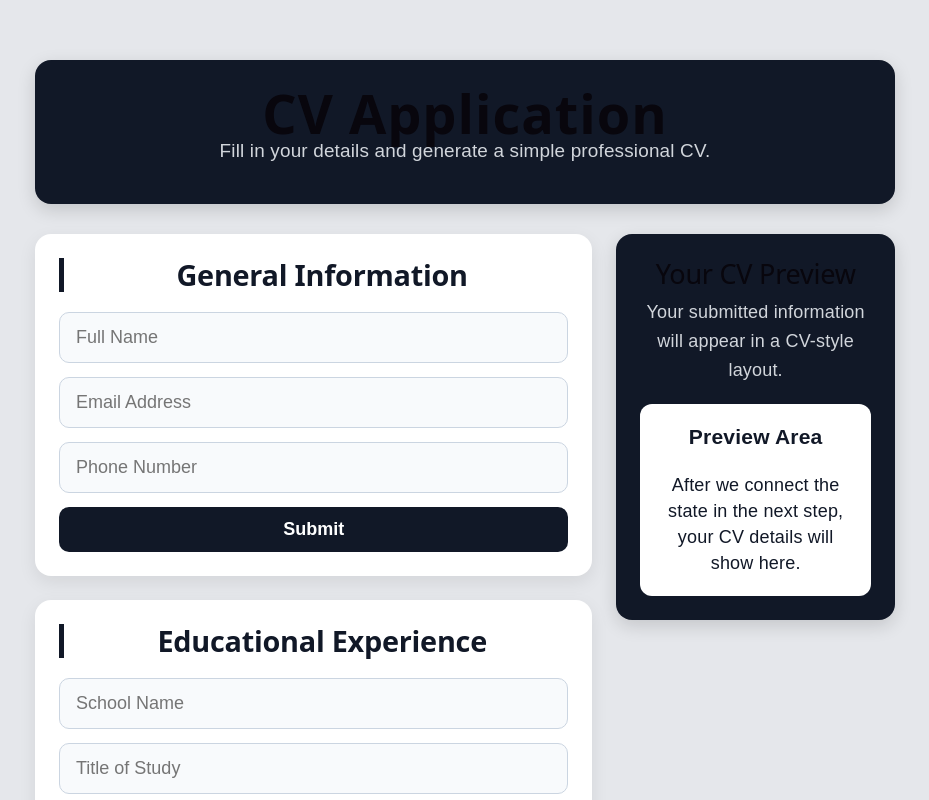
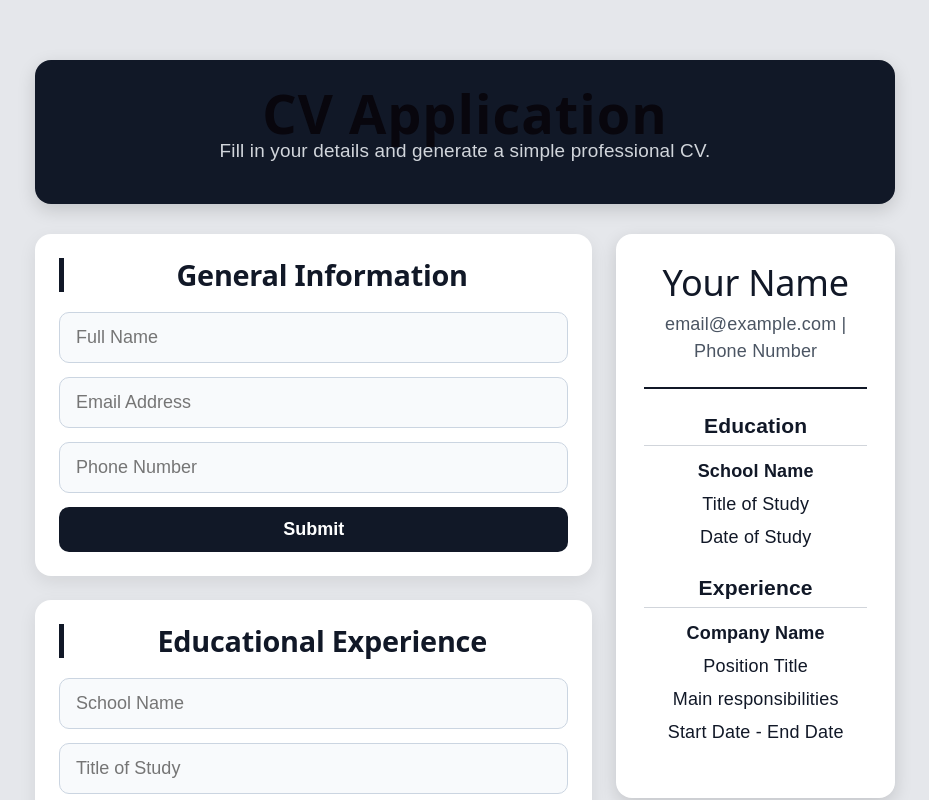
Before and after one commit to BUSISWABILIBILI/cv-application, a React (Vite) app: page / in a window 1280 px wide. Shown: the top 800 px of the page, without its empty margins (175-1104 px from the left). Built offline with nearby package versions, Linux system fonts and the light colour scheme.

Commit message:
feat: display live CV preview data

```diff
--- a/src/components/CVPreview.jsx
+++ b/src/components/CVPreview.jsx
@@ -1,19 +1,42 @@
 import "../styles/CVPreview.css";
 
-export default function CVPreview() {
+export default function CVPreview({
+  generalInfo,
+  educationInfo,
+  experienceInfo,
+}) {
   return (
     <aside className="cv-preview">
-      <div className="cv-preview-header">
-        <h2>Your CV Preview</h2>
-        <p>Your submitted information will appear in a CV-style layout.</p>
-      </div>
+      <div className="cv-document">
+        <header className="cv-document-header">
+          <h2>{generalInfo.name || "Your Name"}</h2>
+          <p>
+            {generalInfo.email || "email@example.com"} |{" "}
+            {generalInfo.phone || "Phone Number"}
+          </p>
+        </header>
 
-      <div className="cv-preview-card">
-        <h3>Preview Area</h3>
-        <p>
-          After we connect the state in the next step, your CV details will show
-          here.
-        </p>
+        <section>
+          <h3>Education</h3>
+          <p>
+            <strong>{educationInfo.school || "School Name"}</strong>
+          </p>
+          <p>{educationInfo.studyTitle || "Title of Study"}</p>
+          <p>{educationInfo.studyDate || "Date of Study"}</p>
+        </section>
+
+        <section>
+          <h3>Experience</h3>
+          <p>
+            <strong>{experienceInfo.company || "Company Name"}</strong>
+          </p>
+          <p>{experienceInfo.position || "Position Title"}</p>
+          <p>{experienceInfo.responsibilities || "Main responsibilities"}</p>
+          <p>
+            {experienceInfo.startDate || "Start Date"} -{" "}
+            {experienceInfo.endDate || "End Date"}
+          </p>
+        </section>
       </div>
     </aside>
   );
--- a/src/styles/CVPreview.css
+++ b/src/styles/CVPreview.css
@@ -1,31 +1,53 @@
 .cv-preview {
-  background-color: #111827;
-  color: white;
-  padding: 24px;
-  border-radius: 16px;
   position: sticky;
   top: 20px;
+}
+
+.cv-document {
+  background-color: white;
+  color: #111827;
+  padding: 28px;
+  border-radius: 16px;
+  min-height: 500px;
   box-shadow: 0 6px 18px rgba(0, 0, 0, 0.14);
 }
 
-.cv-preview-header h2 {
-  margin-top: 0;
-  font-size: 1.5rem;
+.cv-document-header {
+  text-align: center;
+  border-bottom: 2px solid #111827;
+  padding-bottom: 16px;
+  margin-bottom: 24px;
 }
 
-.cv-preview-header p {
-  color: #d1d5db;
-  line-height: 1.6;
+.cv-document-header h2 {
+  margin: 0;
+  font-size: 2rem;
+  color: #111827;
 }
 
-.cv-preview-card {
-  margin-top: 20px;
-  background-color: white;
-  color: #111827;
-  padding: 20px;
-  border-radius: 12px;
+.cv-document-header p {
+  margin-top: 8px;
+  color: #4b5563;
 }
 
-.cv-preview-card h3 {
-  margin-top: 0;
+.cv-document section {
+  margin-bottom: 24px;
 }
+
+.cv-document h3 {
+  color: #111827;
+  border-bottom: 1px solid #d1d5db;
+  padding-bottom: 6px;
+  margin-bottom: 12px;
+}
+
+.cv-document p {
+  margin: 6px 0;
+  line-height: 1.5;
+}
+
+@media (max-width: 768px) {
+  .cv-preview {
+    position: static;
+  }
+}
```
